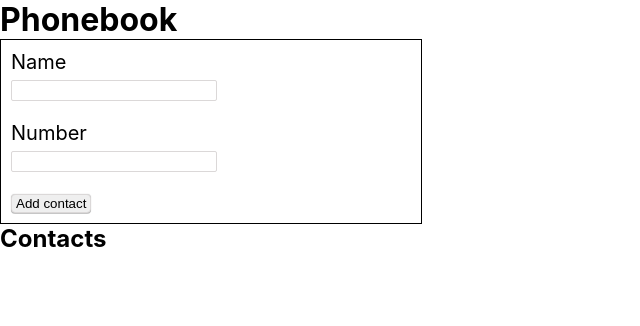
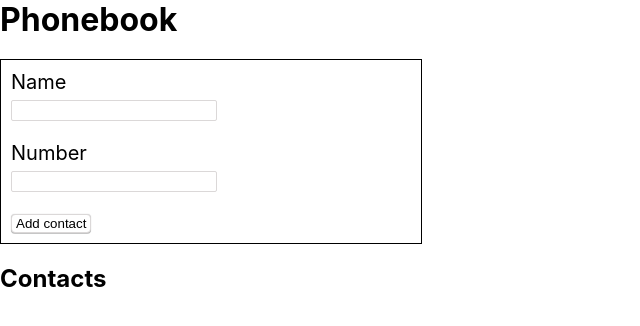
Before and after one commit to Tatiana-Kashcha/goit-react-hw-02-phonebook, a React (Create React App) app: page / in a window 1280 px wide. Shown: the top 326 px of the page, without its empty margins (0-640 px from the left). Built offline with nearby package versions, Linux system fonts and the light colour scheme.

Commit message:
upd contlist

```diff
--- a/src/components/ContactForm/ContactForm.styled.js
+++ b/src/components/ContactForm/ContactForm.styled.js
@@ -3,12 +3,15 @@ import styled from 'styled-components';
 export const Form = styled.form`
   width: 400px;
   padding: 10px;
+  margin-top: 20px;
+  margin-bottom: 20px;
   border: 1px solid rgb(0, 0, 0);
   button {
     padding: 1px 4px;
     border: 1px solid rgb(219, 216, 216);
     border-radius: 4px;
     cursor: pointer;
+    background-color: white;
     box-shadow: rgba(0, 0, 0, 0.12) 0px 0px 1px, rgba(0, 0, 0, 0.14) 0px 0px 1px,
       rgba(0, 0, 0, 0.2) 0px 1px 0px;
     &:active {
--- a/src/components/ContactList/ContactList.styled.js
+++ b/src/components/ContactList/ContactList.styled.js
@@ -1,10 +1,12 @@
 import styled from 'styled-components';
 
-export const List = styled.ul``;
+export const List = styled.ul`
+  margin-top: 15px;
+`;
 
 export const ListItems = styled.li`
   padding: 5px 25px;
-  margin-bottom: 10px;
+  margin-bottom: 5px;
   display: flex;
   align-items: center;
   &::before {
@@ -12,6 +14,6 @@ export const ListItems = styled.li`
     background: black;
     width: 6px;
     height: 6px;
-    border-radius: 50%;
+    border-radius: 100%;
   }
 `;
--- a/src/components/ContactListItems/ContactListItems.styled.js
+++ b/src/components/ContactListItems/ContactListItems.styled.js
@@ -6,6 +6,7 @@ export const Button = styled.button`
   border: 1px solid rgb(219, 216, 216);
   border-radius: 4px;
   cursor: pointer;
+  background-color: white;
   box-shadow: rgba(0, 0, 0, 0.12) 0px 0px 1px, rgba(0, 0, 0, 0.14) 0px 0px 1px,
     rgba(0, 0, 0, 0.2) 0px 1px 0px;
   &:active {
```
